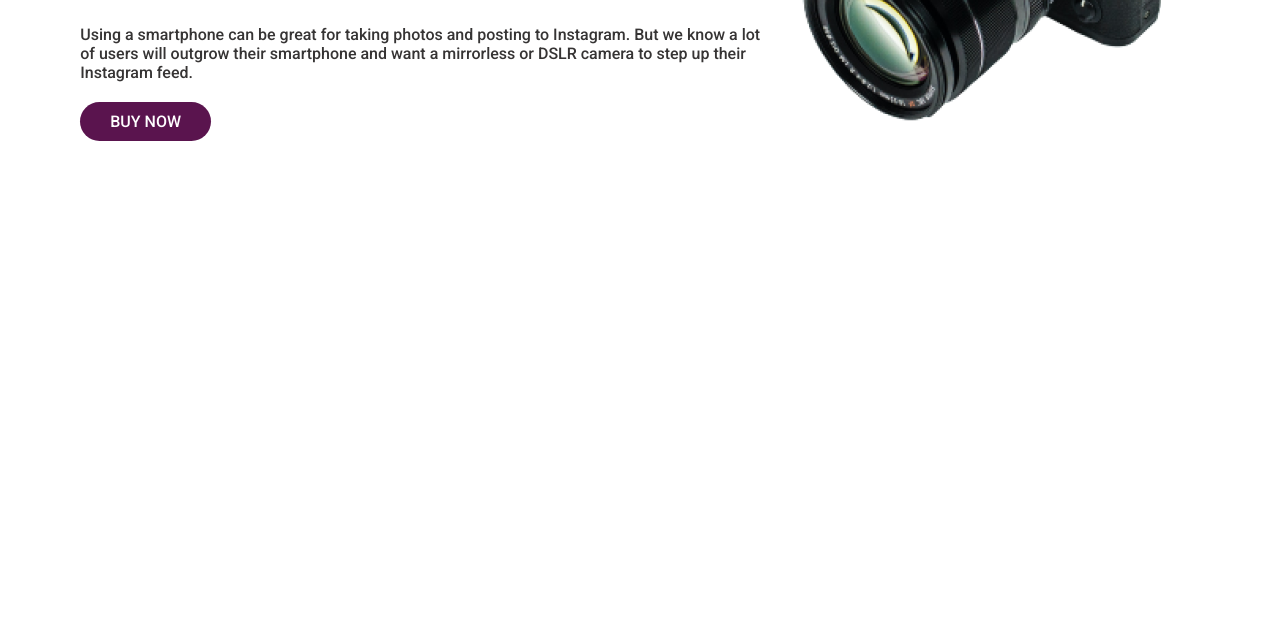
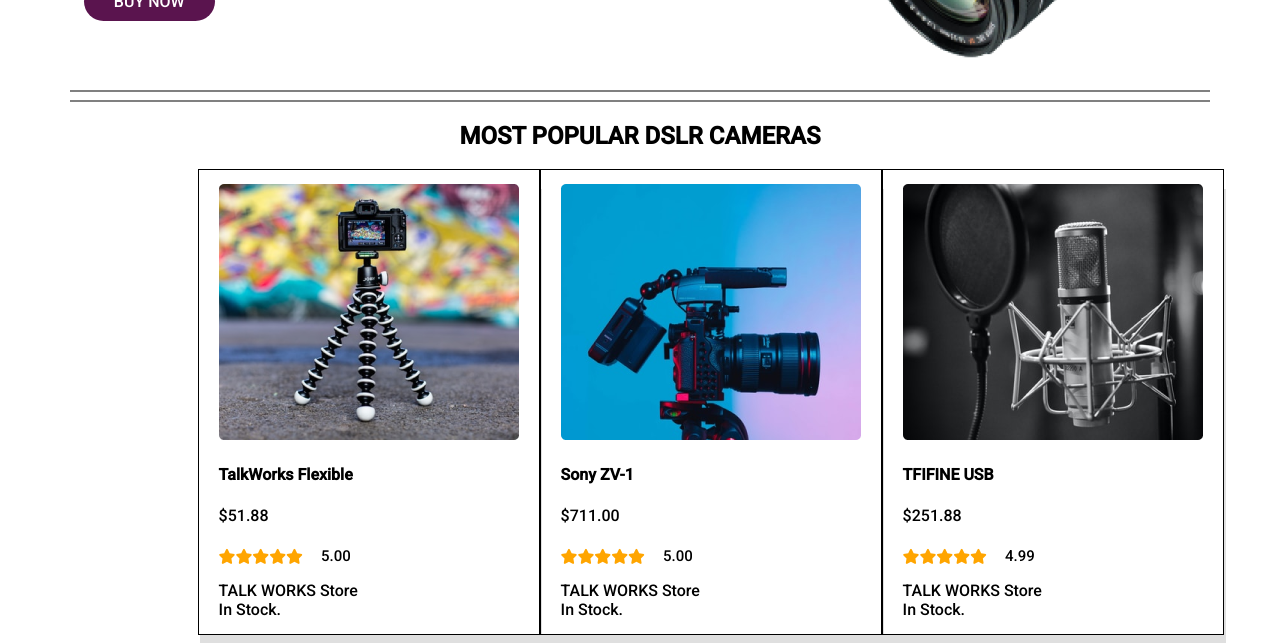
Before and after one commit to ahmedsharif312/Influencer-15.01.2022, a plain HTML site: page index.html in a window 1280 px wide. Shown: the part 459-1102 px from the top of the page. Before the commit the page ends 800 px from the top, so only its background shows below. Drawn offline with Linux system fonts and the light colour scheme.

Commit message:
product add

```diff
--- a/index.html
+++ b/index.html
@@ -6,6 +6,8 @@
     <meta http-equiv="X-UA-Compatible" content="IE=edge">
     <meta name="viewport" content="width=device-width, initial-scale=1.0">
     <title>Best Products</title>
+    <!-- font awsome link  -->
+    <script src="https://kit.fontawesome.com/84cdf9dce0.js" crossorigin="anonymous"></script>
     <!-- css file add -->
     <link rel="stylesheet" href="style.css">
 </head>
@@ -23,12 +25,15 @@
     <!-------------------------
         second part of the web
     --------------------------->
+    <main>
         <section class="start-manu">
             <div class="first-section">
                 <h1>Start your Journey as Instagram</h1>
                 <h1>Influencer</h1>
-            <p>Using a smartphone can be great for taking photos and posting to Instagram. But we know a lot of users
-                will outgrow their smartphone and want a mirrorless or DSLR camera to step up their Instagram feed.</p>
+                <p>Using a smartphone can be great for taking photos and posting to Instagram. But we know a lot of <br>
+                    users will outgrow their smartphone and want a mirrorless or DSLR camera to step up their
+                    Instagram feed.
+                </p>
                 <a
                     href="https://www.amazon.com/PANASONIC-Features-Megapixel-2-3-inch-Dustproof/dp/B011PKJI2Y/ref=sr_1_10?crid=ZJAPAOP1W3V&keywords=dslr+cameras&qid=1642260947&sprefix=dsl%2Caps%2C380&sr=8-10">BUY
                     NOW</a>
@@ -37,6 +42,69 @@
                 <img src="images/main-camera.png" alt="">
             </div>
         </section>
+        <hr>
+        <hr>
+    </main>
+    <!--------------------------------
+        third part of the web
+     --------------------------------->
+    <main>
+        <h2>MOST POPULAR DSLR CAMERAS</h2>
+        <section class="product-item">
+            <div>
+                <div class="second-section">
+                    <img src="images/tripod.png" alt="">
+                    <h4>TalkWorks Flexible</h4>
+                    <p>$51.88</p>
+                    <div class="rating">
+                        <i class="fas fa-star"></i>
+                        <i class="fas fa-star"></i>
+                        <i class="fas fa-star"></i>
+                        <i class="fas fa-star"></i>
+                        <i class="fas fa-star"></i>
+                        <span>5.00</span>
+                    </div>
+                    <p>TALK WORKS Store <br>
+                        In Stock.
+                </div>
+            </div>
+            <div>
+                <div class="second-section ">
+                    <img src="images/camera.png" alt="">
+                    <h4>Sony ZV-1</h4>
+                    <p>$711.00</p>
+                    <div class="rating">
+                        <i class="fas fa-star"></i>
+                        <i class="fas fa-star"></i>
+                        <i class="fas fa-star"></i>
+                        <i class="fas fa-star"></i>
+                        <i class="fas fa-star"></i>
+                        <span>5.00</span>
+                    </div>
+                    <p>TALK WORKS Store <br>
+                        In Stock.
+                </div>
+            </div>
+            <div>
+                <div class="second-section">
+                    <img src="images/mic.png" alt="">
+                    <h4>TFIFINE USB</h4>
+                    <p>$251.88</p>
+                    <div class="rating">
+                        <i class="fas fa-star"></i>
+                        <i class="fas fa-star"></i>
+                        <i class="fas fa-star"></i>
+                        <i class="fas fa-star"></i>
+                        <i class="fas fa-star"></i>
+                        <span>4.99</span>
+                    </div>
+                    <p>TALK WORKS Store <br>
+                        In Stock.
+                </div>
+            </div>
+        </section>
+    </main>
+
 </body>
 
 </html>
--- a/style.css
+++ b/style.css
@@ -8,8 +8,7 @@ body{
    -------------- */
 .start-manu{
     display: flex;
-    padding-top: 10%;
-    padding-right: 60px;
+    padding-top: 5%;
     color: #363434;
 }
 p{
@@ -28,5 +27,48 @@ a{
 
     padding: 10px 30px;
     border-radius: 20px;
-    color: white;
+    color: #ffffff;
 }
+hr{
+    border: 1px solid gray;
+    width: 90%;
+}
+/* ----------------------
+    second section
+   ----------------------*/
+.second-section{
+    border: 1px solid #000000;
+    width: 320px;
+    height: 450px;
+    padding-left: 20px;
+    padding-top: 4%;
+    box-shadow: 2px 20px rgb(223, 223, 223);
+
+}
+h2{
+    text-align: center;
+}
+.product-item{
+    display: grid;
+    grid-template-columns: repeat(3,2fr);
+    padding-left: 15%;
+    padding-right: 10%;
+
+}
+.fa-star{
+    color: orange;
+    font-size: 15px;
+}
+.rating{
+    display: flex;
+    align-items: center;
+}
+span{
+    margin-left: 18px;
+    font-size: 15px;
+}
+.stor{
+    color: rgb(14, 117, 19);
+    font-size: 20px;
+
+}
```
Lines whose indentation alone changed are shown as unchanged.
